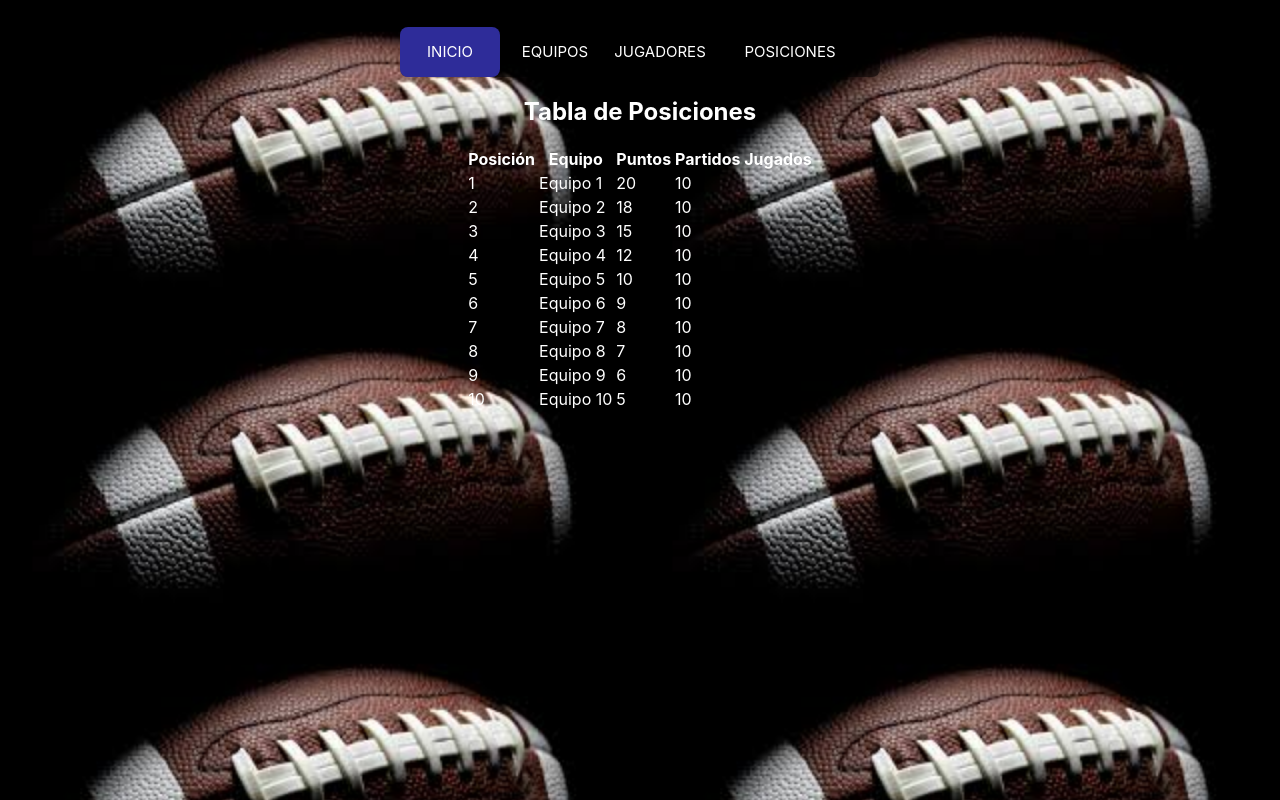
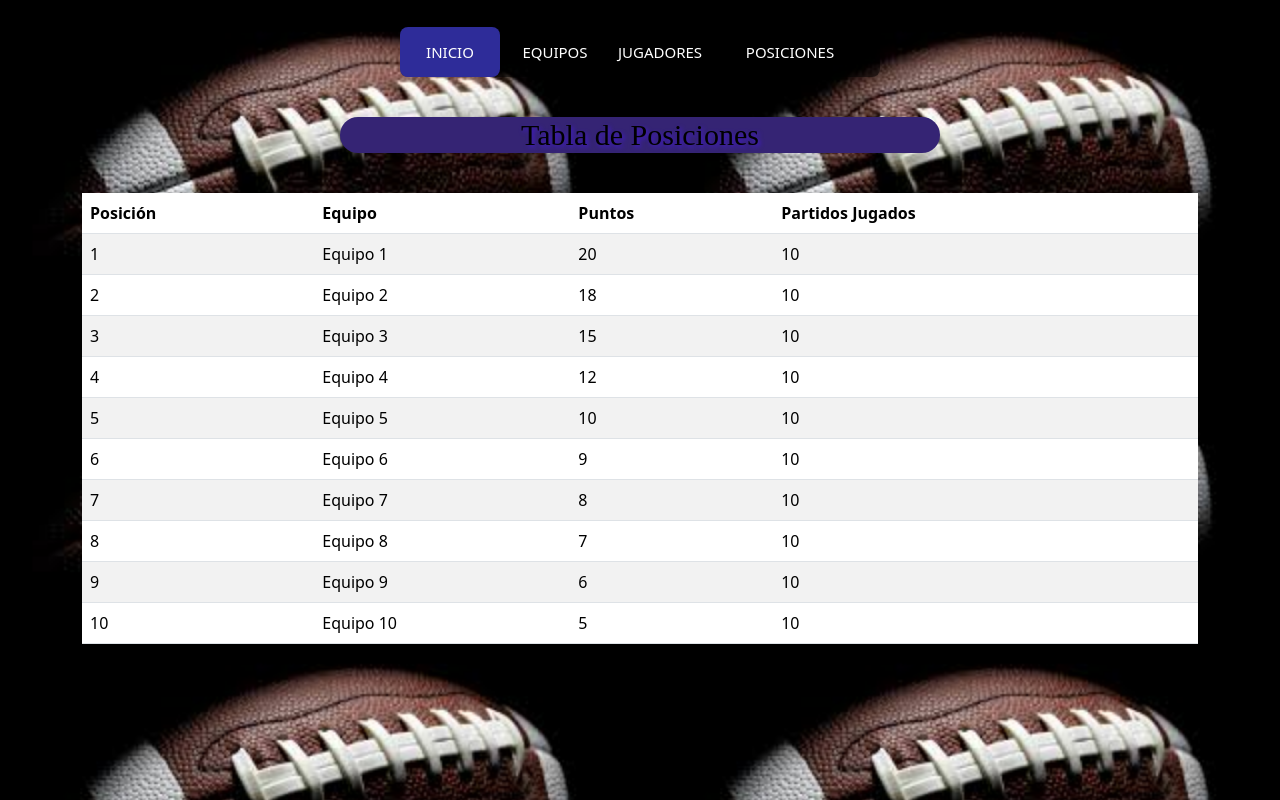
Before and after one commit to JuaMedCa/appreact, a React (Create React App) app: page /equipos in a window 1280 px wide. Built offline with nearby package versions, Linux system fonts and the light colour scheme.

Commit message:
falta mucho

```diff
--- a/src/App.css
+++ b/src/App.css
@@ -176,3 +176,15 @@ h2{
 .tab{
   text-align: center;
 }
+
+.texto-pos{
+	margin: 40px 0 40px;
+	font-size: 30px;
+	color: #000000;
+	text-shadow: 2px 2px 4px #421acf;
+	font-family: 'Cherry Swash', cursive;
+  background-color: #352474;
+  border-radius: 100px;
+  width: 600px;
+  text-align: center;
+}
--- a/src/componentes/Home.jsx
+++ b/src/componentes/Home.jsx
@@ -8,6 +8,8 @@ const Home = () =>{
     return <div>
         <br />
         <Carrusel />
+        <br />
+        <br />
         <center>
         <h1 >Locacion Del Campo</h1>
         </center>
--- a/src/componentes/equipos.jsx
+++ b/src/componentes/equipos.jsx
@@ -1,4 +1,6 @@
 import React from 'react';
+import 'bootstrap/dist/css/bootstrap.min.css'; // Importar el archivo CSS de Bootstrap
+
 
 function TablaPosiciones() {
   const equipos = [
@@ -17,10 +19,9 @@ function TablaPosiciones() {
   equipos.sort((a, b) => b.puntos - a.puntos);
 
   return (
-    <div>
-        <center>
-        <h2>Tabla de Posiciones</h2>
-      <table style={{ color: 'white' }}>
+    <div className="container">
+      <center><h2 className="text-center texto-pos">Tabla de Posiciones</h2></center>
+      <table className="table table-striped">
         <thead>
           <tr>
             <th>Posición</th>
@@ -40,9 +41,6 @@ function TablaPosiciones() {
           ))}
         </tbody>
       </table>
-
-        </center>
-
     </div>
   );
 }
```
